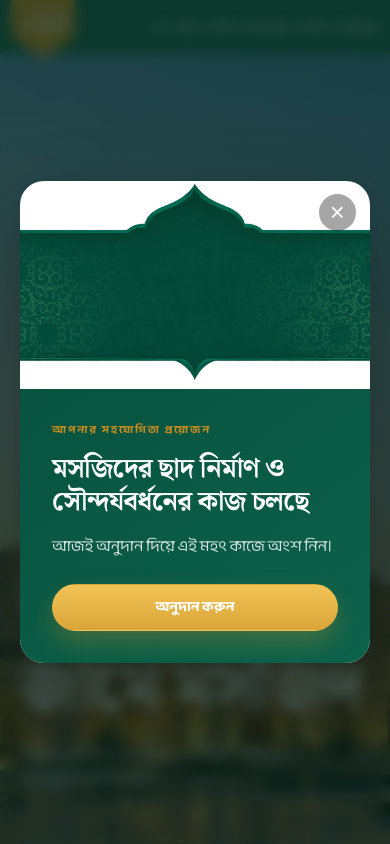
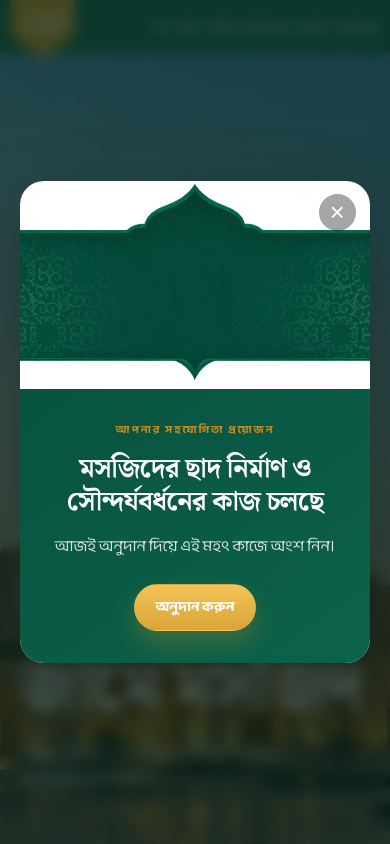
Before and after one commit to i-mTanvir/mosque, a React (Vite) app: page / in a window 390 px wide. Shown: the top 844 px of the page. Built offline with nearby package versions, Linux system fonts and the light colour scheme.

Commit message:
Update donation popup card width and enhance mobile styles for better responsiveness

```diff
--- a/src/styles/app.css
+++ b/src/styles/app.css
@@ -669,7 +669,7 @@ main {
 .archive-card a { display:inline-block; margin-top:1rem; color:var(--green-dark); font-weight:700; font-size:.85rem; }
 .archive-empty { padding:3rem; text-align:center; color:#82786a; }
 .donation-popup { position:fixed; inset:0; z-index:100; display:grid; place-items:center; padding:1.25rem; background:rgba(5,35,28,.7); backdrop-filter:blur(7px); }
-.donation-popup__card { position:relative; display:grid; grid-template-columns:1fr 1fr; width:min(100%,62rem); overflow:hidden; border-radius:1.5rem; background:#fff; box-shadow:0 30px 80px rgba(0,0,0,.3); animation:popupIn .7s cubic-bezier(.16,1,.3,1); }
+.donation-popup__card { position:relative; display:grid; grid-template-columns:1fr 1fr; width:min(100%,76rem); min-height:min(72vh,42rem); overflow:hidden; border-radius:1.5rem; background:#fff; box-shadow:0 30px 80px rgba(0,0,0,.3); animation:popupIn .7s cubic-bezier(.16,1,.3,1); }
 .donation-popup__card img { width:100%; height:100%; min-height:20rem; object-fit:cover; }
 .donation-popup__content { display:flex; flex-direction:column; justify-content:center; padding:clamp(2rem,5vw,4rem); background:linear-gradient(145deg,#075340,#0d624b); color:#fff; }
 .donation-popup__content h2 { color:#fff; font-size:clamp(1.7rem,3vw,2.8rem); line-height:1.2; }
@@ -703,7 +703,7 @@ main {
 .support-inspiration .support-proof { display:none; }
 .support-form .button { border:0; cursor:pointer; }
 .support-form label.is-hidden { opacity:.35; }
-@media(max-width:700px){.donation-popup__card,.support-page__content{grid-template-columns:1fr}.donation-popup__card img{min-height:13rem;max-height:15rem}.support-page__content{padding:3rem 1rem 5rem}}
+@media(max-width:700px){.donation-popup__card,.support-page__content{grid-template-columns:1fr}.donation-popup__card{min-height:0}.donation-popup__card img{min-height:13rem;max-height:15rem}.donation-popup__content{align-items:center;text-align:center}.support-page__content{padding:3rem 1rem 5rem}}
 @media (max-width:860px) { .archive-grid { grid-template-columns:repeat(2,minmax(0,1fr)); } }
 @media (max-width:560px) { .archive-hero { padding:5rem 1.25rem 3rem; } .archive-tools { flex-direction:column; margin:2rem auto; } .archive-grid { grid-template-columns:1fr; } }
 @media (max-width:860px) { .khutba-grid { grid-template-columns:1fr 1fr; } }
```
